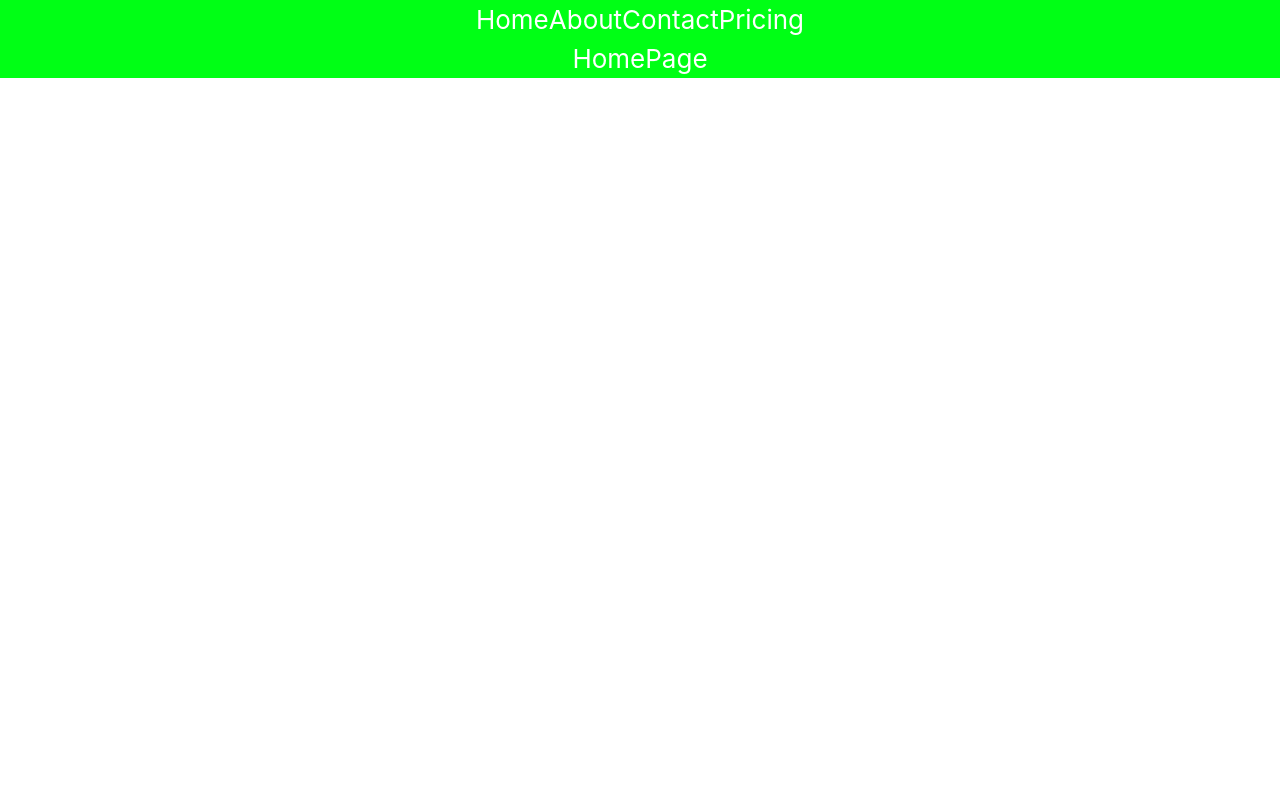
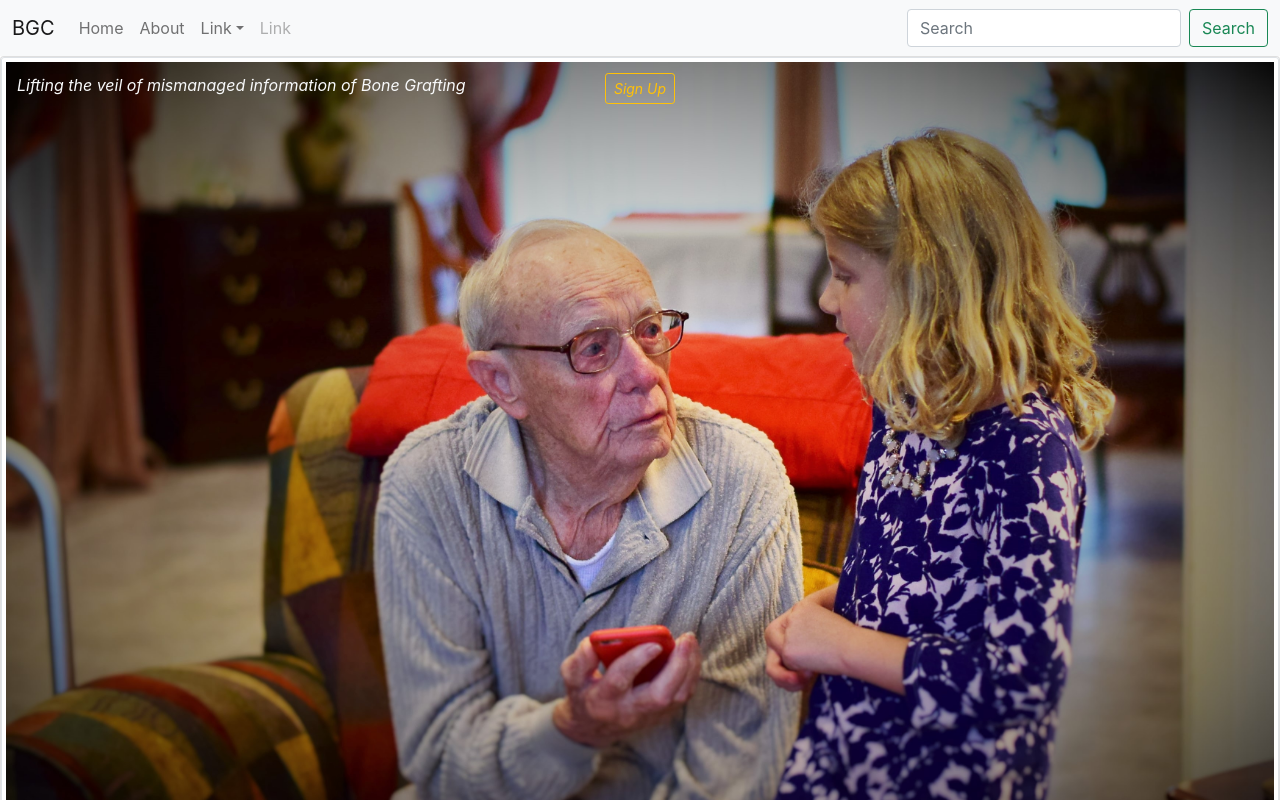
Before and after one commit to davidwilliford99/BGC, a React (Create React App) app in the folder app/: page /home in a window 1280 px wide. Shown: the top 800 px of the page. Built offline with nearby package versions, Linux system fonts and the light colour scheme.

Commit message:
HomePage Development
Put an image on the Homepage and some sample text of the card box.

```diff
--- a/app/package.json
+++ b/app/package.json
@@ -7,6 +7,8 @@
     "@testing-library/react": "^13.4.0",
     "@testing-library/user-event": "^13.5.0",
     "bootstrap": "^5.1.3",
+    "jquery": "^3.6.3",
+    "popper.js": "^1.16.1",
     "react": "^18.2.0",
     "react-bootstrap": "^2.7.2",
     "react-dom": "^18.2.0",
--- a/app/src/App.css
+++ b/app/src/App.css
@@ -1,9 +1,6 @@
 /*
 This is to style your webpage
 */
-@tailwind base;
-@tailwind components;
-@tailwind utilities;
 
 .App {
   text-align: center;
--- a/app/src/App.js
+++ b/app/src/App.js
@@ -3,28 +3,15 @@ This is just your app component
 Then you have to import your components to index.js
 */
 import logo from './logo.svg';
-import './App.css';
 import AppRouter from './AppRouter';
+import NavbarComp from './components/NavbarComp'
+import 'bootstrap/dist/css/bootstrap.min.css';
 
 function App() {
   return (
-    <div class ="flex" className='App'>
-
-    <ul id ="nav-list">
-    <li class='mr-6'>
-    <a href="http://localhost:3000/home">Home</a>
-    </li>
-    <li>
-    <a href="http://localhost:3000/about">About</a>
-    </li>
-    <li>
-    <a href="http://localhost:3000/contact">Contact</a>
-    </li>
-    <li>
-      <a href="http://localhost:3000/pricing">Pricing</a>
-    </li>
-    </ul>
-    <AppRouter/>
+    <div className='App'>
+      <NavbarComp/>
+      <AppRouter/>
     </div>
 
   );
--- /dev/null
+++ b/app/src/components/NavbarComp.js
@@ -0,0 +1,51 @@
+import Button from 'react-bootstrap/Button';
+import Container from 'react-bootstrap/Container';
+import Form from 'react-bootstrap/Form';
+import Nav from 'react-bootstrap/Nav';
+import Navbar from 'react-bootstrap/Navbar';
+import NavDropdown from 'react-bootstrap/NavDropdown';
+
+function NavScrollExample() {
+  return (
+    <Navbar bg="light" expand="lg">
+      <Container fluid>
+        <Navbar.Brand href="/home">BGC</Navbar.Brand>
+        <Navbar.Toggle aria-controls="navbarScroll" />
+        <Navbar.Collapse id="navbarScroll">
+          <Nav
+            className="me-auto my-2 my-lg-0"
+            style={{ maxHeight: '100px' }}
+            navbarScroll
+          >
+            <Nav.Link href="/home">Home</Nav.Link>
+            <Nav.Link href="/about">About</Nav.Link>
+            <NavDropdown title="Link" id="navbarScrollingDropdown">
+              <NavDropdown.Item href="#action3">Action</NavDropdown.Item>
+              <NavDropdown.Item href="#action4">
+                Another action
+              </NavDropdown.Item>
+              <NavDropdown.Divider />
+              <NavDropdown.Item href="#action5">
+                Something else here
+              </NavDropdown.Item>
+            </NavDropdown>
+            <Nav.Link href="#" disabled>
+              Link
+            </Nav.Link>
+          </Nav>
+          <Form className="d-flex">
+            <Form.Control
+              type="search"
+              placeholder="Search"
+              className="me-2"
+              aria-label="Search"
+            />
+            <Button variant="outline-success">Search</Button>
+          </Form>
+        </Navbar.Collapse>
+      </Container>
+    </Navbar>
+  );
+}
+
+export default NavScrollExample;
--- a/app/src/index.js
+++ b/app/src/index.js
@@ -1,6 +1,7 @@
 /*
 This is where your components or javascript gets rendered to the webpage
 */
+import 'bootstrap/dist/css/bootstrap.min.css';
 import React from 'react';
 import ReactDOM from 'react-dom/client';
 import './index.css';
--- a/app/src/pages/HomePage.js
+++ b/app/src/pages/HomePage.js
@@ -1,8 +1,25 @@
 import React from 'react'
-
 function HomePage(){
     return(
-        <div>HomePage</div>
+    <div class="card">
+        <img class="card-img-top img-thumbnail" src="images/tim-kilby-x2qzLL3vdBs-unsplash.jpg" alt="alt text"/>
+        <div class="card-img-overlay ">
+        <p class="text-light">
+            <i>Lifting the veil of mismanaged information of Bone Grafting</i>
+        </p>
+    </div>
+        <div class="card-img-overlay text-center">
+        <a href="#" class="btn btn-outline-warning btn-sm"
+           data-bs-toggle="popover" data-bs-content="Edit image" data-bs-trigger="hover focus">
+            <i class="far fa-edit">Sign Up</i>
+        </a>
+    </div>
+
+    <div class="card-body">
+        <h5 class="card-title">Some title</h5>
+        <p class="card-text">Some text</p>
+    </div>
+</div>
     )
 }
 
```
Also changed, not shown: app/public/images/tim-kilby-x2qzLL3vdBs-unsplash.jpg (added), 1 other file (tests, documents, lock files or other folders).
